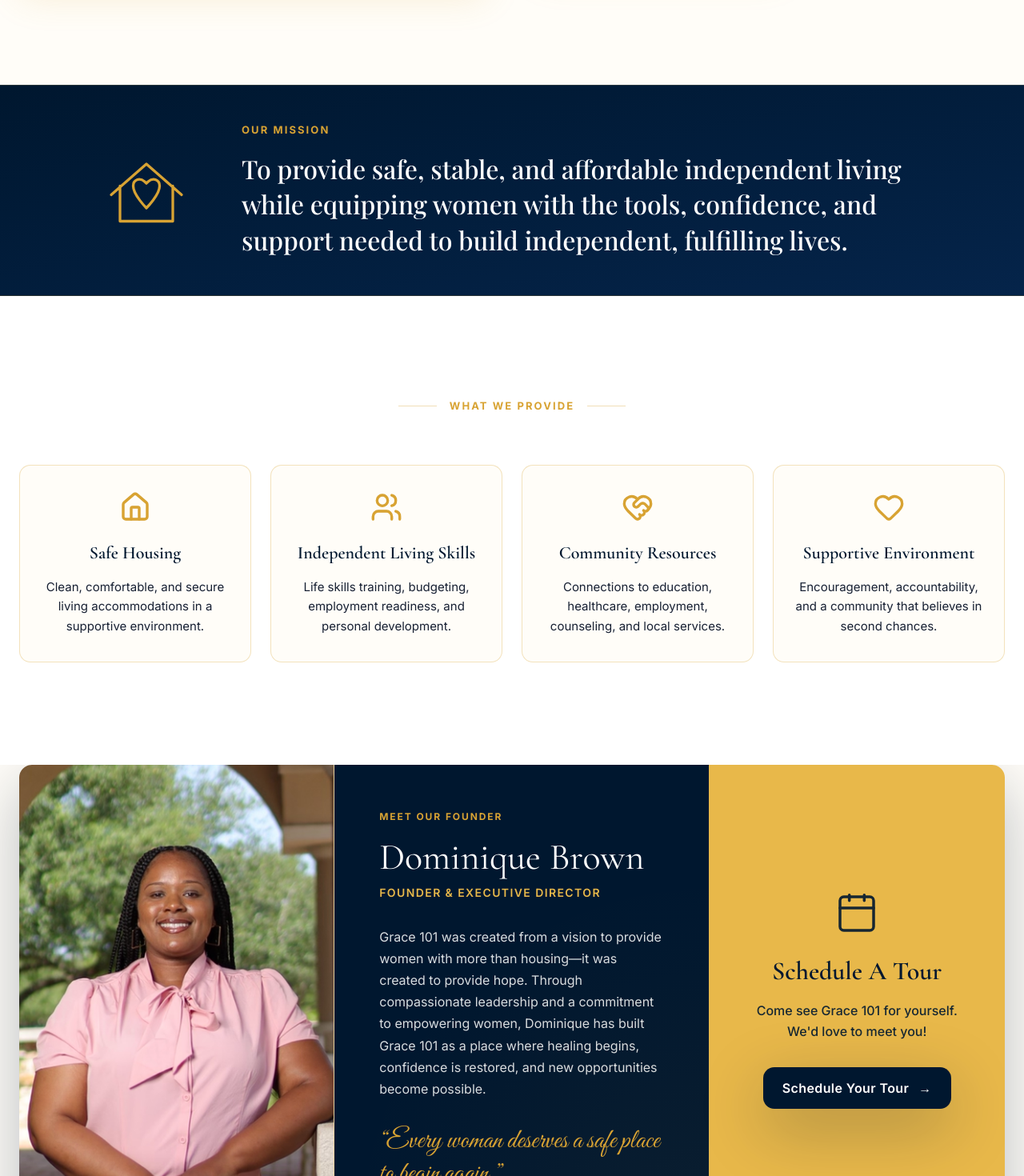
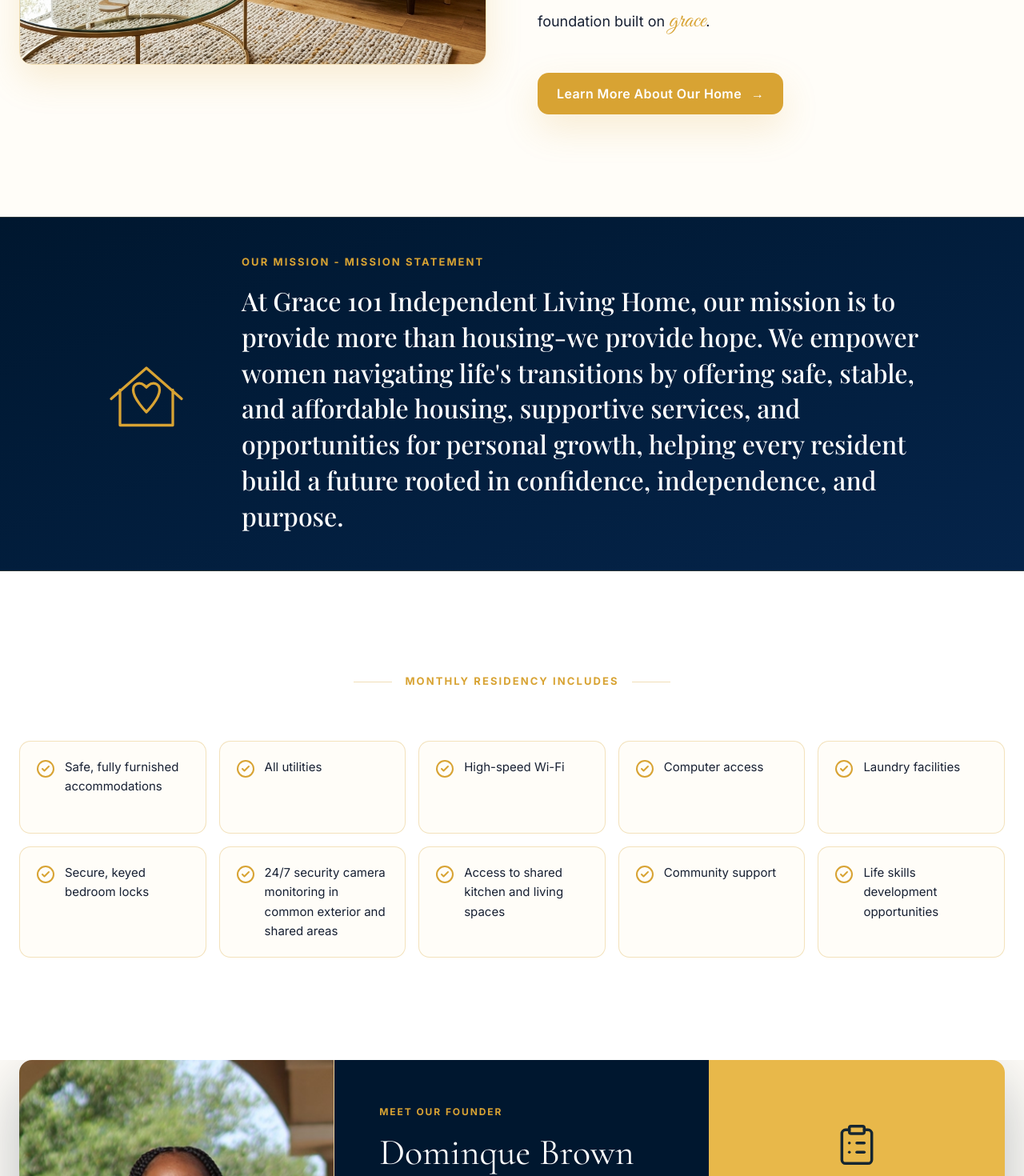
Before and after one commit to HiddenGems810/grace-website, a Next.js app: page / in a window 1280 px wide. Shown: the part 1330-2800 px from the top of the page at 80% size. Built offline with nearby package versions, Linux system fonts and the light colour scheme; a web font is replaced by a local one.

Commit message:
Update Grace 101 website content and CTAs

```diff
--- a/app/page.tsx
+++ b/app/page.tsx
@@ -6,6 +6,7 @@
 import { ProgramsGrid } from "@/components/sections/ProgramsGrid";
 import { FounderSection } from "@/components/sections/FounderSection";
 import { GiveSection } from "@/components/sections/GiveSection";
+import { ContactForms } from "@/components/sections/ContactForms";
 
 export default function Home() {
   return (
@@ -23,6 +24,7 @@
         <ProgramsGrid />
         <FounderSection />
         <GiveSection />
+        <ContactForms />
       </div>
 
       <Footer />
--- a/components/layout/Header.tsx
+++ b/components/layout/Header.tsx
@@ -3,7 +3,7 @@
 import React, { useState, useEffect } from "react";
 import { motion, AnimatePresence } from "framer-motion";
 import Link from "next/link";
-import { Calendar, Menu, X } from "lucide-react";
+import { Menu, Phone, X } from "lucide-react";
 import { Logo } from "@/components/ui/Logo";
 import { Button } from "@/components/ui/Button";
 import { cn } from "@/lib/utils";
@@ -13,7 +13,6 @@
   { name: "ABOUT", href: "#about" },
   { name: "MISSION", href: "#mission" },
   { name: "PROGRAMS", href: "#programs" },
-  { name: "SCHEDULE A TOUR", href: "#tour" },
   { name: "WAYS TO GIVE", href: "#give" },
   { name: "CONTACT", href: "#contact" },
 ];
@@ -49,7 +48,7 @@
         {/* Left: Logo */}
         <Link href="#" className="flex-shrink-0 z-50">
           <Logo
-            className="w-[45px] h-[45px] md:w-[55px] md:h-[55px] transition-transform duration-300 hover:scale-105"
+            className="w-[82px] h-[82px] md:w-[100px] md:h-[100px] transition-transform duration-300 hover:scale-105"
           />
         </Link>
 
@@ -88,13 +87,14 @@
         <div className="flex items-center gap-4 z-50">
           <Button
             variant="primary"
-            icon={<Calendar className="w-[18px] h-[18px]" />}
+            icon={<Phone className="w-[18px] h-[18px]" />}
             className={cn(
               "hidden lg:inline-flex transition-all duration-300",
               isScrolled ? "py-2.5 px-5 text-[14px] rounded-full" : ""
             )}
+            onClick={() => window.location.href = "tel:+13468808696"}
           >
-            Schedule a Tour
+            Call Today 346.880.8696
           </Button>
 
           <button
@@ -143,11 +143,14 @@
             >
               <Button
                 variant="primary"
-                icon={<Calendar className="w-5 h-5" />}
+                icon={<Phone className="w-5 h-5" />}
                 className="w-full max-w-[300px] rounded-full shadow-[0_0_20px_rgba(216,163,51,0.4)]"
-                onClick={() => setIsMobileMenuOpen(false)}
+                onClick={() => {
+                  setIsMobileMenuOpen(false);
+                  window.location.href = "tel:+13468808696";
+                }}
               >
-                Schedule a Tour
+                Call Today 346.880.8696
               </Button>
             </motion.div>
           </motion.div>
--- a/components/sections/AboutSection.tsx
+++ b/components/sections/AboutSection.tsx
@@ -16,32 +16,29 @@
 
   return (
     <section id="about" ref={containerRef} className="py-24 md:py-32 bg-[var(--color-warm-white)] relative overflow-hidden">
-      {/* Decorative Crescent Motif */}
       <div
         className="absolute right-[-10%] top-[10%] w-[500px] h-[500px] bg-no-repeat opacity-20 pointer-events-none"
         style={{
           backgroundImage: "url('/images/logo.svg')",
           backgroundSize: "contain",
           backgroundPosition: "center",
-          filter: "brightness(0) saturate(100%) invert(75%) sepia(54%) saturate(637%) hue-rotate(352deg) brightness(89%) contrast(85%)", // Approximate to Gold
+          filter: "brightness(0) saturate(100%) invert(75%) sepia(54%) saturate(637%) hue-rotate(352deg) brightness(89%) contrast(85%)",
         }}
       />
 
       <div className="max-w-[1440px] mx-auto px-6 grid grid-cols-1 lg:grid-cols-2 gap-10 lg:gap-16 items-center relative z-10">
-
-        {/* Left: Image Card */}
         <ScrollReveal y={40} duration={0.8} className="w-full relative h-[300px] md:h-[400px] lg:h-[500px] rounded-2xl overflow-hidden shadow-[var(--shadow-gold)] border border-[var(--color-border-gold)]">
-          <motion.div className="w-full h-[120%] -mt-[10%] bg-cover bg-center"
+          <motion.div
+            className="w-full h-[120%] -mt-[10%] bg-cover bg-center"
             style={{
               y: yParallax,
               backgroundImage: "url('/images/about_living_room.png')",
               backgroundPosition: "center",
-              backgroundSize: "cover"
+              backgroundSize: "cover",
             }}
           />
         </ScrollReveal>
 
-        {/* Right: Content */}
         <ScrollReveal isStaggerContainer>
           <ScrollReveal y={20}>
             <span className="block text-[13px] font-sans font-bold uppercase tracking-[0.16em] text-[var(--color-gold-500)] mb-4">
@@ -51,18 +48,22 @@
 
           <ScrollReveal y={20}>
             <h2 className="font-display text-[40px] md:text-[48px] lg:text-[56px] text-[var(--color-navy-900)] leading-[1.05] mb-6 tracking-[-0.02em]">
-              A Safe Place <br className="hidden md:block"/> to Begin Again
+              A Safe Place <br className="hidden md:block" /> to Begin Again
             </h2>
           </ScrollReveal>
 
           <ScrollReveal y={20}>
-            <p className="font-sans text-[16px] md:text-[18px] text-[var(--color-text)] leading-[1.65] mb-10 max-w-[500px]">
-              At Grace 101 Independent Living Home, we believe every woman deserves more than a place to stay—she deserves a place to grow. Our home offers a safe, stable, and supportive environment where women can rebuild with confidence, develop life skills, and move toward long-term independence.
+            <p className="font-sans text-[16px] md:text-[18px] text-[var(--color-text)] leading-[1.65] mb-10 max-w-[560px]">
+              At <span className="font-script text-[30px] text-[var(--color-gold-500)]">Grace</span> 101 Independent Living Home, we believe every woman deserves more than a place to stay-she deserves a place to grow.
+              <br /><br />
+              We provide a safe, stable, and supportive environment where women can rebuild with confidence, develop essential life skills, and move toward lasting independence.
+              <br /><br />
+              At <span className="font-script text-[30px] text-[var(--color-gold-500)]">Grace</span> 101, we believe healing begins with stability, growth begins with opportunity, and every new beginning deserves a foundation built on <span className="font-script text-[30px] text-[var(--color-gold-500)]">grace</span>.
             </p>
           </ScrollReveal>
 
           <ScrollReveal y={20}>
-            <Button variant="primary" arrow>
+            <Button variant="primary" arrow onClick={() => document.getElementById("residency")?.scrollIntoView({ behavior: "smooth" })}>
               Learn More About Our Home
             </Button>
           </ScrollReveal>
--- /dev/null
+++ b/components/sections/ContactForms.tsx
@@ -0,0 +1,84 @@
+"use client";
+
+import React from "react";
+import { Calendar, HeartHandshake } from "lucide-react";
+import { Button } from "@/components/ui/Button";
+
+const email = "dominque@grace101ilh.org";
+
+export function ContactForms() {
+  return (
+    <section className="bg-[var(--color-warm-white)] py-20 md:py-28">
+      <div className="max-w-[1200px] mx-auto px-6 grid grid-cols-1 lg:grid-cols-2 gap-6">
+        <FormCard
+          id="tour"
+          icon={<Calendar className="w-8 h-8" />}
+          title="Schedule a Tour"
+          subject="Grace 101 Tour Request"
+          messageLabel="Preferred dates or questions"
+          button="Send Tour Request"
+        />
+        <FormCard
+          id="partner"
+          icon={<HeartHandshake className="w-8 h-8" />}
+          title="Become a Partner"
+          subject="Grace 101 Partner Commitment"
+          messageLabel="How would you like to partner?"
+          button="Send Commitment Form"
+        />
+      </div>
+    </section>
+  );
+}
+
+function FormCard({
+  id,
+  icon,
+  title,
+  subject,
+  messageLabel,
+  button,
+}: {
+  id: string;
+  icon: React.ReactNode;
+  title: string;
+  subject: string;
+  messageLabel: string;
+  button: string;
+}) {
+  return (
+    <form
+      id={id}
+      action={`mailto:${email}?subject=${encodeURIComponent(subject)}`}
+      method="post"
+      encType="text/plain"
+      className="rounded-[14px] border border-[var(--color-gold-500)]/30 bg-white p-6 md:p-8 shadow-[var(--shadow-soft)]"
+    >
+      <div className="mb-6 flex items-center gap-4 text-[var(--color-gold-500)]">
+        {icon}
+        <h2 className="font-display text-[32px] text-[var(--color-navy-900)] leading-tight">{title}</h2>
+      </div>
+      <div className="grid grid-cols-1 sm:grid-cols-2 gap-4">
+        <label className="font-sans text-[13px] font-semibold uppercase tracking-wide text-[var(--color-navy-900)]">
+          Name
+          <input name="name" required className="mt-2 w-full rounded-[10px] border border-[var(--color-border-gold)] px-4 py-3 text-[15px] font-normal normal-case tracking-normal" />
+        </label>
+        <label className="font-sans text-[13px] font-semibold uppercase tracking-wide text-[var(--color-navy-900)]">
+          Phone
+          <input name="phone" required className="mt-2 w-full rounded-[10px] border border-[var(--color-border-gold)] px-4 py-3 text-[15px] font-normal normal-case tracking-normal" />
+        </label>
+      </div>
+      <label className="mt-4 block font-sans text-[13px] font-semibold uppercase tracking-wide text-[var(--color-navy-900)]">
+        Email
+        <input name="email" type="email" className="mt-2 w-full rounded-[10px] border border-[var(--color-border-gold)] px-4 py-3 text-[15px] font-normal normal-case tracking-normal" />
+      </label>
+      <label className="mt-4 block font-sans text-[13px] font-semibold uppercase tracking-wide text-[var(--color-navy-900)]">
+        {messageLabel}
+        <textarea name="message" rows={4} className="mt-2 w-full rounded-[10px] border border-[var(--color-border-gold)] px-4 py-3 text-[15px] font-normal normal-case tracking-normal" />
+      </label>
+      <Button type="submit" variant="primary" className="mt-6 w-full sm:w-auto">
+        {button}
+      </Button>
+    </form>
+  );
+}
--- a/components/sections/FounderSection.tsx
+++ b/components/sections/FounderSection.tsx
@@ -3,7 +3,7 @@
 import React from "react";
 import Image from "next/image";
 import { motion } from "framer-motion";
-import { Calendar } from "lucide-react";
+import { ClipboardList } from "lucide-react";
 import { Button } from "@/components/ui/Button";
 
 export function FounderSection() {
@@ -11,8 +11,6 @@
     <section className="bg-[var(--color-warm-white)] pb-24 md:pb-32 overflow-hidden">
       <div className="max-w-[1440px] mx-auto px-6">
         <div className="flex flex-col lg:flex-row shadow-[var(--shadow-navy)] rounded-2xl overflow-hidden min-h-[500px]">
-
-          {/* Left: Founder Portrait */}
           <motion.div
             initial={{ opacity: 0, x: -50 }}
             whileInView={{ opacity: 1, x: 0 }}
@@ -22,14 +20,13 @@
           >
             <Image
               src="/images/profile image.png"
-              alt="Dominique Brown, Founder"
+              alt="Dominque Brown, Founder"
               fill
               sizes="(max-width: 1024px) 100vw, 32vw"
               className="object-cover object-top"
             />
           </motion.div>
 
-          {/* Middle: Navy Panel */}
           <motion.div
             initial={{ opacity: 0, y: 30 }}
             whileInView={{ opacity: 1, y: 0 }}
@@ -37,7 +34,6 @@
             transition={{ duration: 0.8, delay: 0.15, ease: [0.22, 1, 0.36, 1] }}
             className="w-full lg:w-[38%] bg-[var(--color-navy-900)] p-8 md:p-14 flex flex-col justify-center text-white relative"
           >
-            {/* Subtle background motif */}
             <div className="absolute inset-0 opacity-5 pointer-events-none" style={{ backgroundImage: "radial-gradient(circle at 100% 100%, var(--color-gold-500) 0%, transparent 60%)" }} />
 
             <span className="block text-[12px] font-sans font-bold uppercase tracking-[0.16em] text-[var(--color-gold-500)] mb-4">
@@ -45,7 +41,7 @@
             </span>
 
             <h2 className="font-display text-[40px] md:text-[46px] leading-[1.1] mb-2">
-              Dominique Brown
+              Dominque Brown
             </h2>
 
             <p className="font-sans text-[14px] text-[var(--color-gold-400)] uppercase tracking-[0.1em] font-semibold mb-8">
@@ -53,15 +49,14 @@
             </p>
 
             <p className="font-sans text-[15px] md:text-[16px] text-white/85 leading-[1.7] mb-8">
-              Grace 101 was created from a vision to provide women with more than housing—it was created to provide hope. Through compassionate leadership and a commitment to empowering women, Dominique has built Grace 101 as a place where healing begins, confidence is restored, and new opportunities become possible.
+              Dominque has a heart for uplifting others and a passion for creating a safe space where women feel supported, valued, and encouraged. Her vision is rooted in compassion, grace, and the belief that every woman deserves the opportunity to rediscover her strength, embrace new possibilities, and build a brighter future.
             </p>
 
-            <blockquote className="font-script text-[28px] md:text-[34px] text-[var(--color-gold-500)] leading-[1.2]">
-              “Every woman deserves a safe place to begin again.”
+            <blockquote className="font-script text-center text-[28px] md:text-[34px] text-[var(--color-gold-500)] leading-[1.2]">
+              &quot;When women are met with grace instead of judgment, hope has room to grow.&quot;
             </blockquote>
           </motion.div>
 
-          {/* Right: Gold CTA Panel */}
           <motion.div
             initial={{ opacity: 0, x: 50 }}
             whileInView={{ opacity: 1, x: 0 }}
@@ -69,26 +64,31 @@
             transition={{ duration: 0.8, delay: 0.3, ease: [0.22, 1, 0.36, 1] }}
             className="w-full lg:w-[30%] bg-[var(--color-gold-400)] p-8 md:p-14 flex flex-col items-center justify-center text-center relative"
           >
-            {/* Calendar Icon Motif */}
-            <Calendar className="w-14 h-14 text-[var(--color-navy-900)] mb-6 opacity-90" strokeWidth={1.5} />
+            <ClipboardList className="w-14 h-14 text-[var(--color-navy-900)] mb-6 opacity-90" strokeWidth={1.5} />
 
             <h3 className="font-display font-semibold text-[32px] text-[var(--color-navy-900)] leading-tight mb-4">
-              Schedule A Tour
+              Join the Waitlist
             </h3>
 
             <p className="font-sans text-[16px] text-[var(--color-navy-900)]/90 leading-relaxed font-medium mb-8">
-              Come see Grace 101 for yourself.<br/> We&apos;d love to meet you!
+              Share your information and we will follow up about residency availability.
             </p>
 
-            <Button
-              variant="primary"
-              arrow
-              className="!bg-[var(--color-navy-900)] hover:!bg-[var(--color-navy-800)] !text-white shadow-[var(--shadow-navy)]"
+            <form
+              id="waitlist"
+              action="mailto:dominque@grace101ilh.org?subject=Grace%20101%20Waitlist%20Request"
+              method="post"
+              encType="text/plain"
+              className="w-full space-y-3"
             >
-              Schedule Your Tour
-            </Button>
+              <input name="name" required placeholder="Name" className="w-full rounded-[10px] border border-[var(--color-navy-900)]/20 px-4 py-3 text-[14px] text-[var(--color-navy-900)]" />
+              <input name="phone" required placeholder="Phone" className="w-full rounded-[10px] border border-[var(--color-navy-900)]/20 px-4 py-3 text-[14px] text-[var(--color-navy-900)]" />
+              <input name="email" type="email" placeholder="Email" className="w-full rounded-[10px] border border-[var(--color-navy-900)]/20 px-4 py-3 text-[14px] text-[var(--color-navy-900)]" />
+              <Button type="submit" variant="primary" arrow className="w-full !bg-[var(--color-navy-900)] hover:!bg-[var(--color-navy-800)] !text-white shadow-[var(--shadow-navy)]">
+                Join Waitlist
+              </Button>
+            </form>
           </motion.div>
-
         </div>
       </div>
     </section>
--- a/components/sections/MissionBand.tsx
+++ b/components/sections/MissionBand.tsx
@@ -8,8 +8,6 @@
   return (
     <section id="mission" className="bg-gradient-to-br from-[var(--color-navy-900)] to-[var(--color-navy-800)] py-[46px] border-y border-[var(--color-border-gold)]/50">
       <div className="max-w-[1440px] mx-auto px-6 flex flex-col md:flex-row items-center justify-center gap-10 md:gap-16">
-
-        {/* Animated Icon */}
         <div className="flex-shrink-0 w-[88px] h-[88px] md:w-[110px] md:h-[110px]">
           <motion.svg
             viewBox="0 0 100 100"
@@ -23,38 +21,35 @@
             whileInView="visible"
             viewport={{ once: true, amount: 0.5 }}
           >
-            {/* Custom Home-Heart path animation */}
             <motion.path
               d="M 10 55 L 50 20 L 90 55 M 20 45 L 20 85 L 80 85 L 80 45"
               variants={{
                 hidden: { pathLength: 0, opacity: 0 },
-                visible: { pathLength: 1, opacity: 1, transition: { duration: 1.5, ease: "easeInOut" } }
+                visible: { pathLength: 1, opacity: 1, transition: { duration: 1.5, ease: "easeInOut" } },
               }}
             />
             <motion.path
               d="M 50 70 C 50 70 35 55 35 45 C 35 38 42 35 48 40 C 50 42 50 42 50 42 C 50 42 50 42 52 40 C 58 35 65 38 65 45 C 65 55 50 70 50 70 Z"
               variants={{
                 hidden: { pathLength: 0, opacity: 0 },
-                visible: { pathLength: 1, opacity: 1, transition: { duration: 1.5, delay: 0.5, ease: "easeInOut" } }
+                visible: { pathLength: 1, opacity: 1, transition: { duration: 1.5, delay: 0.5, ease: "easeInOut" } },
               }}
             />
           </motion.svg>
         </div>
 
-        {/* Text Content */}
         <ScrollReveal isStaggerContainer className="max-w-[850px] text-center md:text-left">
           <ScrollReveal y={20}>
             <span className="block text-[13px] font-sans font-bold uppercase tracking-[0.16em] text-[var(--color-gold-500)] mb-4">
-              Our Mission
+              Our Mission - Mission Statement
             </span>
           </ScrollReveal>
           <ScrollReveal y={20}>
             <p className="font-serif text-[22px] md:text-[28px] lg:text-[32px] text-white leading-[1.4] font-medium">
-              To provide safe, stable, and affordable independent living while equipping women with the tools, confidence, and support needed to build independent, fulfilling lives.
+              At Grace 101 Independent Living Home, our mission is to provide more than housing-we provide hope. We empower women navigating life&apos;s transitions by offering safe, stable, and affordable housing, supportive services, and opportunities for personal growth, helping every resident build a future rooted in confidence, independence, and purpose.
             </p>
           </ScrollReveal>
         </ScrollReveal>
-
       </div>
     </section>
   );
--- a/components/sections/ProgramsGrid.tsx
+++ b/components/sections/ProgramsGrid.tsx
@@ -1,78 +1,50 @@
 "use client";
 
 import React from "react";
-import { Home, Users, HeartHandshake, Heart } from "lucide-react";
+import { CheckCircle2 } from "lucide-react";
 import { ScrollReveal } from "@/components/ui/ScrollReveal";
 
 const PROGRAMS = [
-  {
-    title: "Safe Housing",
-    description: "Clean, comfortable, and secure living accommodations in a supportive environment.",
-    icon: <Home className="w-10 h-10" />,
-  },
-  {
-    title: "Independent Living Skills",
-    description: "Life skills training, budgeting, employment readiness, and personal development.",
-    icon: <Users className="w-10 h-10" />,
-  },
-  {
-    title: "Community Resources",
-    description: "Connections to education, healthcare, employment, counseling, and local services.",
-    icon: <HeartHandshake className="w-10 h-10" />,
-  },
-  {
-    title: "Supportive Environment",
-    description: "Encouragement, accountability, and a community that believes in second chances.",
-    icon: <Heart className="w-10 h-10" />,
-  },
+  "Safe, fully furnished accommodations",
+  "All utilities",
+  "High-speed Wi-Fi",
+  "Computer access",
+  "Laundry facilities",
+  "Secure, keyed bedroom locks",
+  "24/7 security camera monitoring in common exterior and shared areas",
+  "Access to shared kitchen and living spaces",
+  "Community support",
+  "Life skills development opportunities",
 ];
 
 export function ProgramsGrid() {
   return (
     <section id="programs" className="py-24 md:py-32 bg-white relative">
       <div className="max-w-[1440px] mx-auto px-6">
-
-        {/* Section Header */}
         <ScrollReveal y={20} className="text-center mb-16">
           <div className="flex items-center justify-center gap-4 mb-4">
             <div className="h-[1px] w-12 bg-[var(--color-border-gold)]" />
             <span className="block text-[13px] font-sans font-bold uppercase tracking-[0.16em] text-[var(--color-gold-500)]">
-              What We Provide
+              Monthly Residency Includes
             </span>
             <div className="h-[1px] w-12 bg-[var(--color-border-gold)]" />
           </div>
         </ScrollReveal>
 
-        {/* Cards Grid */}
-        <ScrollReveal isStaggerContainer staggerChildren={0.15} className="grid grid-cols-1 md:grid-cols-2 lg:grid-cols-4 gap-6">
-          {PROGRAMS.map((program, idx) => (
-            <ScrollReveal key={idx} y={30} className="h-full">
-              <div className="group h-full min-h-[220px] md:min-h-[190px] flex flex-col items-center text-center bg-[var(--color-warm-white)] border border-[var(--color-gold-500)]/30 rounded-[14px] p-[32px_26px] transition-all duration-300 ease-out hover:-translate-y-[6px] hover:border-[var(--color-gold-500)]/60 hover:shadow-[var(--shadow-gold)] cursor-default">
-
-                {/* Icon Container */}
-                <div className="text-[var(--color-gold-500)] mb-6 transition-transform duration-300 group-hover:scale-110">
-                  {/* We duplicate the icon styling to simulate the hybrid fill/outline look */}
-                  <div className="relative">
-                    <div className="absolute inset-0 opacity-20 fill-current">
-                      {program.icon}
-                    </div>
-                    {program.icon}
-                  </div>
+        <div id="residency">
+          <ScrollReveal isStaggerContainer staggerChildren={0.08} className="grid grid-cols-1 md:grid-cols-2 lg:grid-cols-5 gap-4">
+            {PROGRAMS.map((program) => (
+              <ScrollReveal key={program} y={30} className="h-full">
+                <div className="h-full min-h-[116px] flex items-start gap-3 bg-[var(--color-warm-white)] border border-[var(--color-gold-500)]/30 rounded-[14px] p-5">
+                  <CheckCircle2 className="w-6 h-6 text-[var(--color-gold-500)] shrink-0 mt-0.5" />
+                  <p className="font-sans text-[15px] text-[var(--color-text)] leading-relaxed">
+                    {program}
+                  </p>
                 </div>
-
-                <h3 className="font-display font-semibold text-[22px] leading-tight text-[var(--color-navy-900)] mb-4">
-                  {program.title}
-                </h3>
-
-                <p className="font-sans text-[15px] text-[var(--color-text)] leading-relaxed">
-                  {program.description}
-                </p>
-
-              </div>
-            </ScrollReveal>
-          ))}
-        </ScrollReveal>
-
+              </ScrollReveal>
+            ))}
+          </ScrollReveal>
+        </div>
       </div>
     </section>
   );
```
Also changed, not shown: components/layout/Footer.tsx (+15 -20 lines), components/sections/GiveSection.tsx (+29 -25 lines), components/sections/Hero.tsx (+8 -8 lines).
